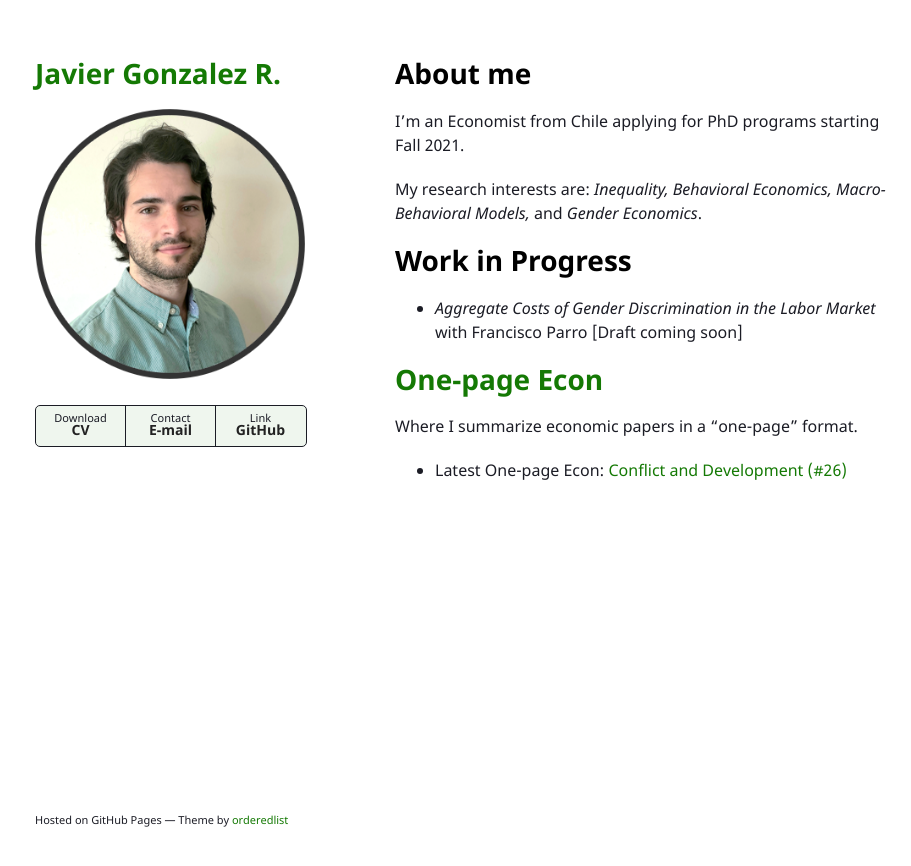
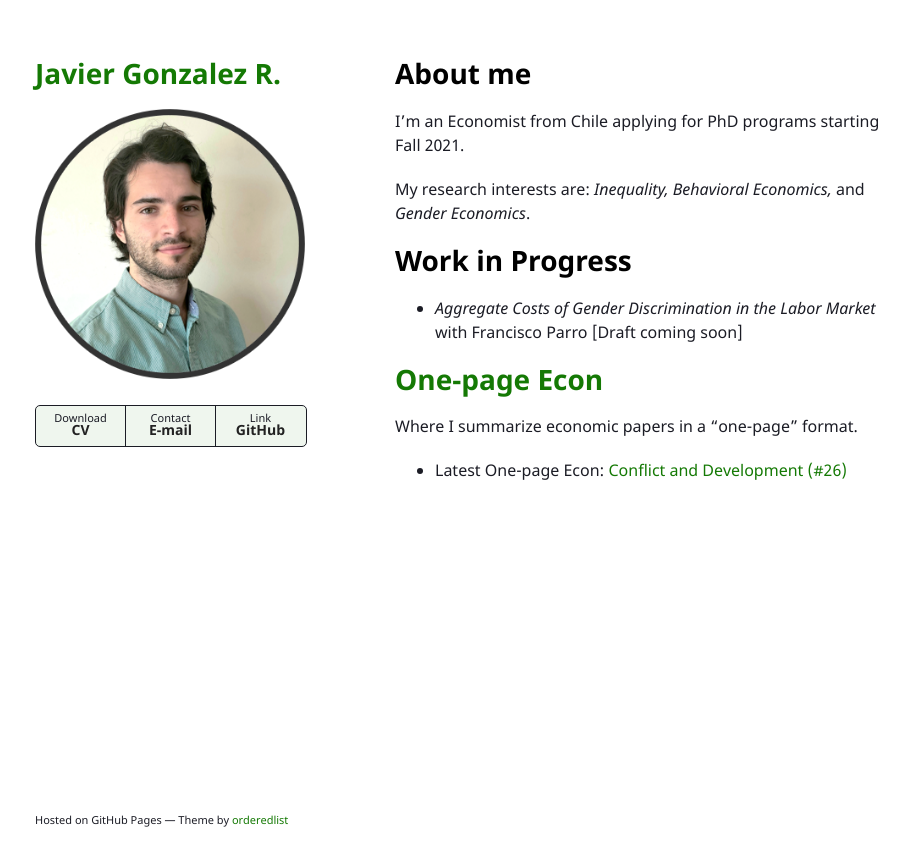
Before and after one commit to jjgecon/jjgecon.github.io, a Jekyll site: the page built from index.md, in a window 1280 px wide. Shown: the top 866 px of the page, without its empty margins (175-1086 px from the left). Built offline with Jekyll 4.4.1, drawn with Linux system fonts in a browser that asks for light colours; the repository's description, which GitHub fills in, is left out; our own code applies the rules of GitHub Pages for plain Markdown files.

Commit message:
Signed-off-by: jjgecon <javierj.g18@gmail.com>

```diff
--- a/index.md
+++ b/index.md
@@ -6,7 +6,7 @@ layout: default
 
 I'm an Economist from Chile applying for PhD programs starting Fall 2021.
 
-My research interests are: *Inequality, Behavioral Economics, Macro-Behavioral Models,* and *Gender Economics*.
+My research interests are: *Inequality, Behavioral Economics,* and *Gender Economics*.
 
 # Work in Progress
 
```
